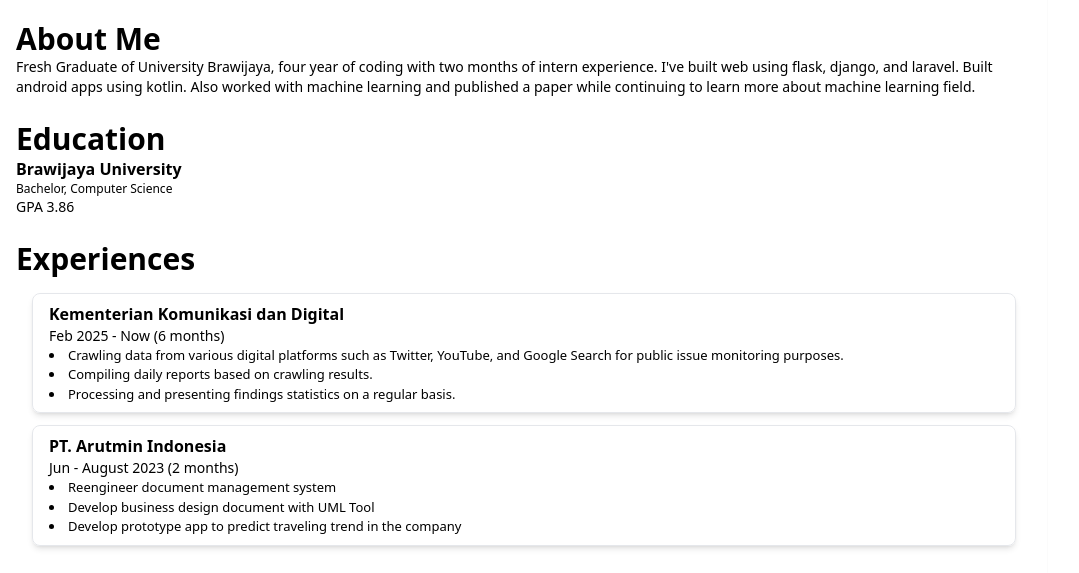
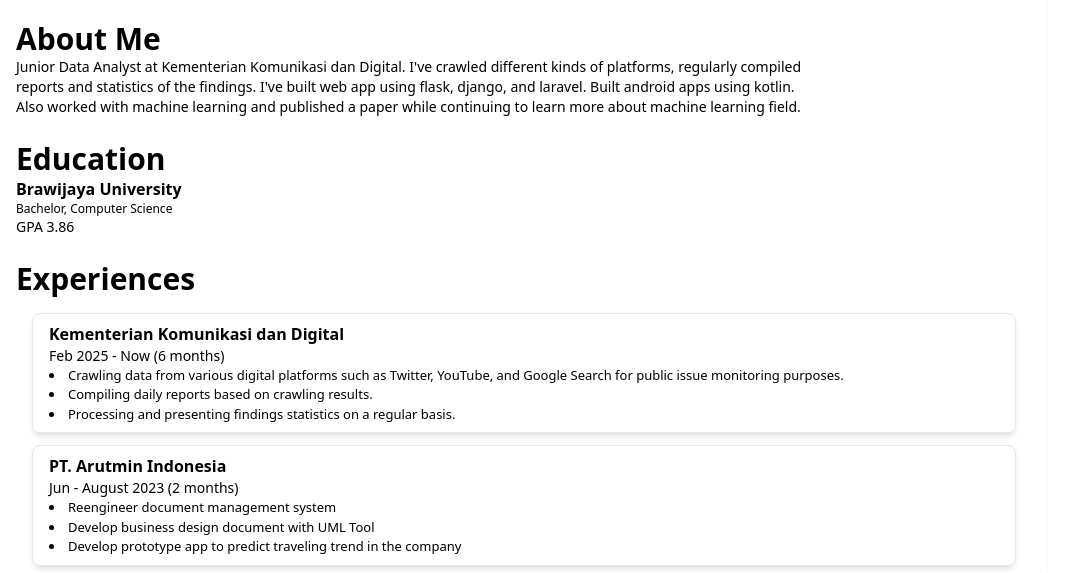
Before and after one commit to naufalmahing/naufalmahing.github.io, a plain HTML site: page index.html in a window 1280 px wide. Shown: the part 227-800 px from the top of the page, without its empty margins (0-1079 px from the left). Drawn offline with nearby package versions, Linux system fonts and the light colour scheme.

Commit message:
update about me

```diff
--- a/index.html
+++ b/index.html
@@ -77,7 +77,7 @@
                 -->
                 <h1 id="Aboutme" class="level1 font-bold text-3xl">About Me</h1>
                 <p class="text-sm text-balance">
-                    Fresh Graduate of University Brawijaya, four year of coding with two months of intern experience. I've built web using flask, django, and laravel. Built android apps using kotlin. Also worked with machine learning and published a paper while continuing to learn more about machine learning field.
+                    Junior Data Analyst at Kementerian Komunikasi dan Digital. I've crawled different kinds of platforms, regularly compiled reports and statistics of the findings. I've built web app using flask, django, and laravel. Built android apps using kotlin. Also worked with machine learning and published a paper while continuing to learn more about machine learning field.
                 </p>
 
             </section>
```
